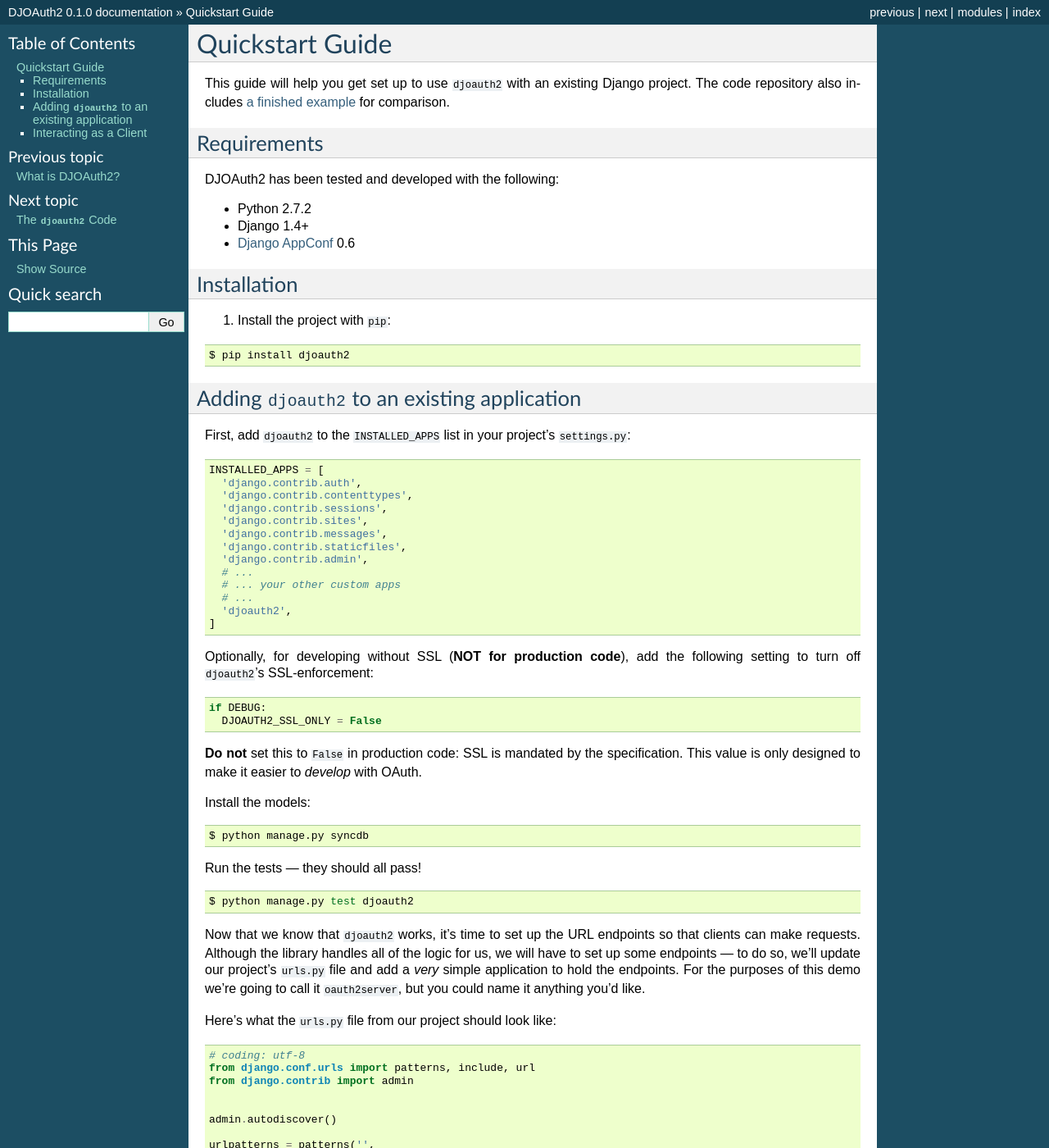
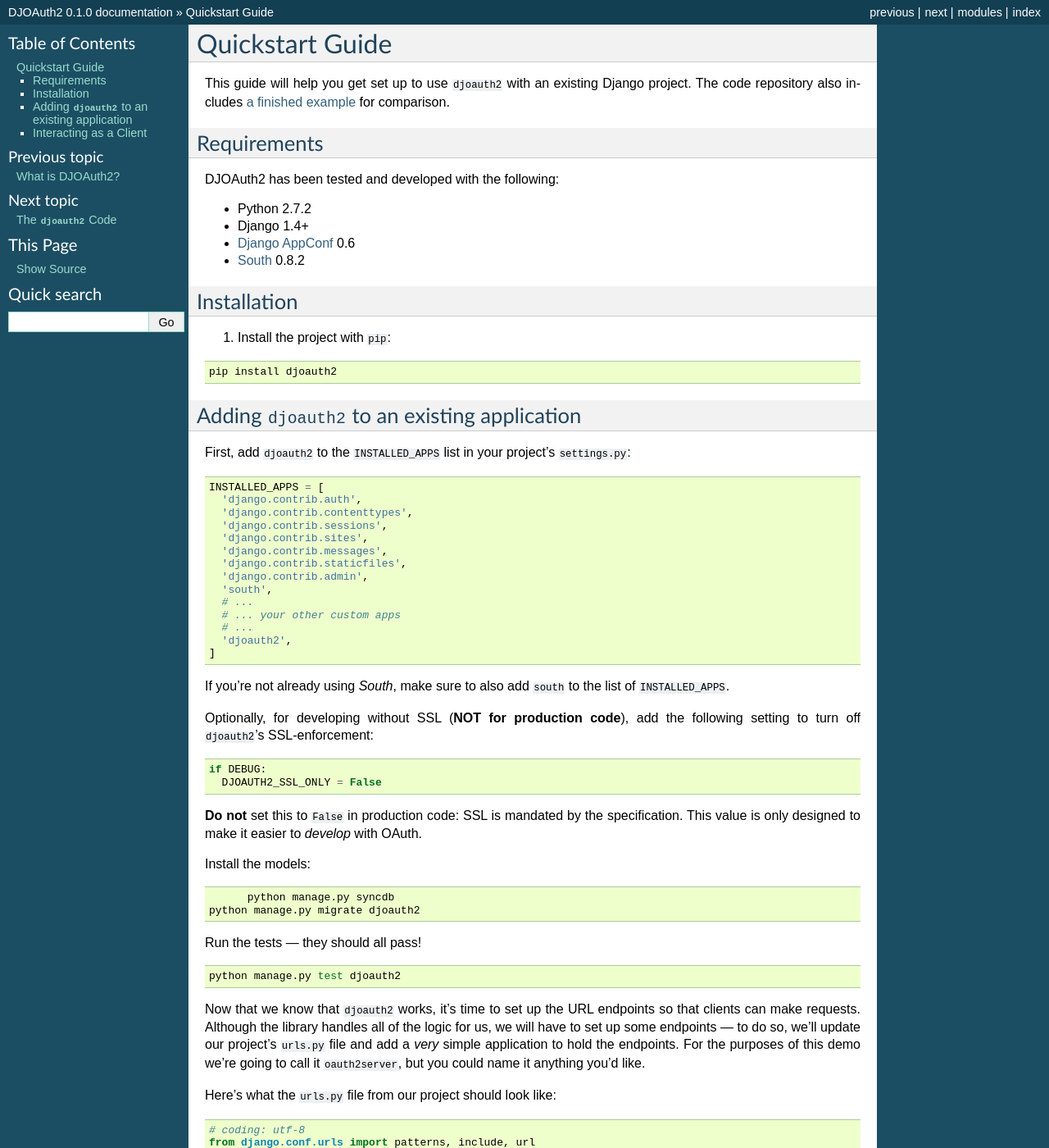
Before and after one commit to peterldowns/djoauth2, a Sphinx documentation site: the page built from docs/quickstart.rst, in a window 1280 px wide and 1400 px high. Shown: the whole window at 82% size. Built offline with Sphinx 7.4.7, drawn with Linux system fonts in a browser that asks for light colours.

Commit message:
Update example and documentation related to South.

```diff
--- a/docs/quickstart.rst
+++ b/docs/quickstart.rst
@@ -14,6 +14,7 @@
 * Python 2.7.2
 * Django 1.4+
 * `Django AppConf`_ 0.6
+* `South`_ 0.8.2
 
 Installation
 ------------
@@ -22,7 +23,7 @@
 
 .. code:: bash
 
-	$ pip install djoauth2
+	pip install djoauth2
 
 Adding ``djoauth2`` to an existing application
 -----------------------------------------------
@@ -40,11 +41,15 @@
     'django.contrib.messages',
     'django.contrib.staticfiles',
     'django.contrib.admin',
+    'south',
     # ...
     # ... your other custom apps
     # ...
     'djoauth2',
   ]
+
+If you're not already using `South`, make sure to also add ``south`` to the
+list of ``INSTALLED_APPS``.
 
 Optionally, for developing without SSL (**NOT for production code**), add the
 following setting to turn off ``djoauth2``'s SSL-enforcement:
@@ -62,13 +67,14 @@
 
 .. code:: bash
 
-	$ python manage.py syncdb
+	python manage.py syncdb
+  python manage.py migrate djoauth2
 
 Run the tests — they should all pass!
 
 .. code:: bash
 
-	$ python manage.py test djoauth2
+	python manage.py test djoauth2
 
 Now that we know that ``djoauth2`` works, it's time to set up the URL endpoints
 so that clients can make requests. Although the library handles all of the
@@ -246,7 +252,7 @@
 
 .. code:: bash
 
-	$ python manage.py runserver 8080
+	python manage.py runserver 8080
 
 Now, log in to the admin page and create a ``Client`` and a ``Scope``. Set up
 the client so that the ``redirect_uri`` field is a valid URI under your
@@ -378,5 +384,6 @@
 then you must begin again by redirecting the user to the authorization page.
 
 .. _Django AppConf: https://github.com/jezdez/django-appconf
+.. _South: http://south.aeracode.org/
 .. _a finished example: https://github.com/Locu/djoauth2/tree/master/example
 .. _check it out: https://github.com/Locu/djoauth2/blob/master/example/client_demo.py
```
Also changed, not shown: example/README.rst, 2 other files.
